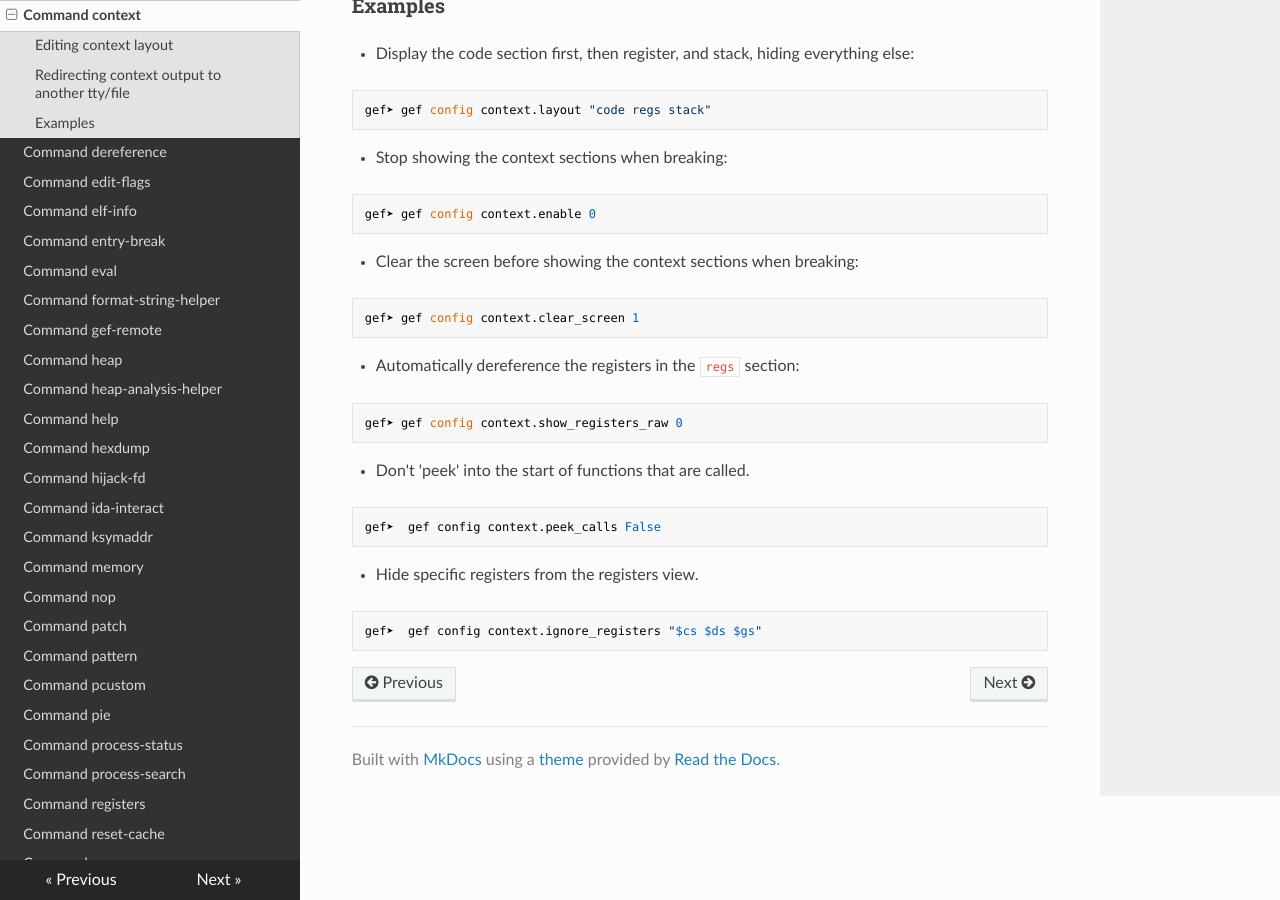
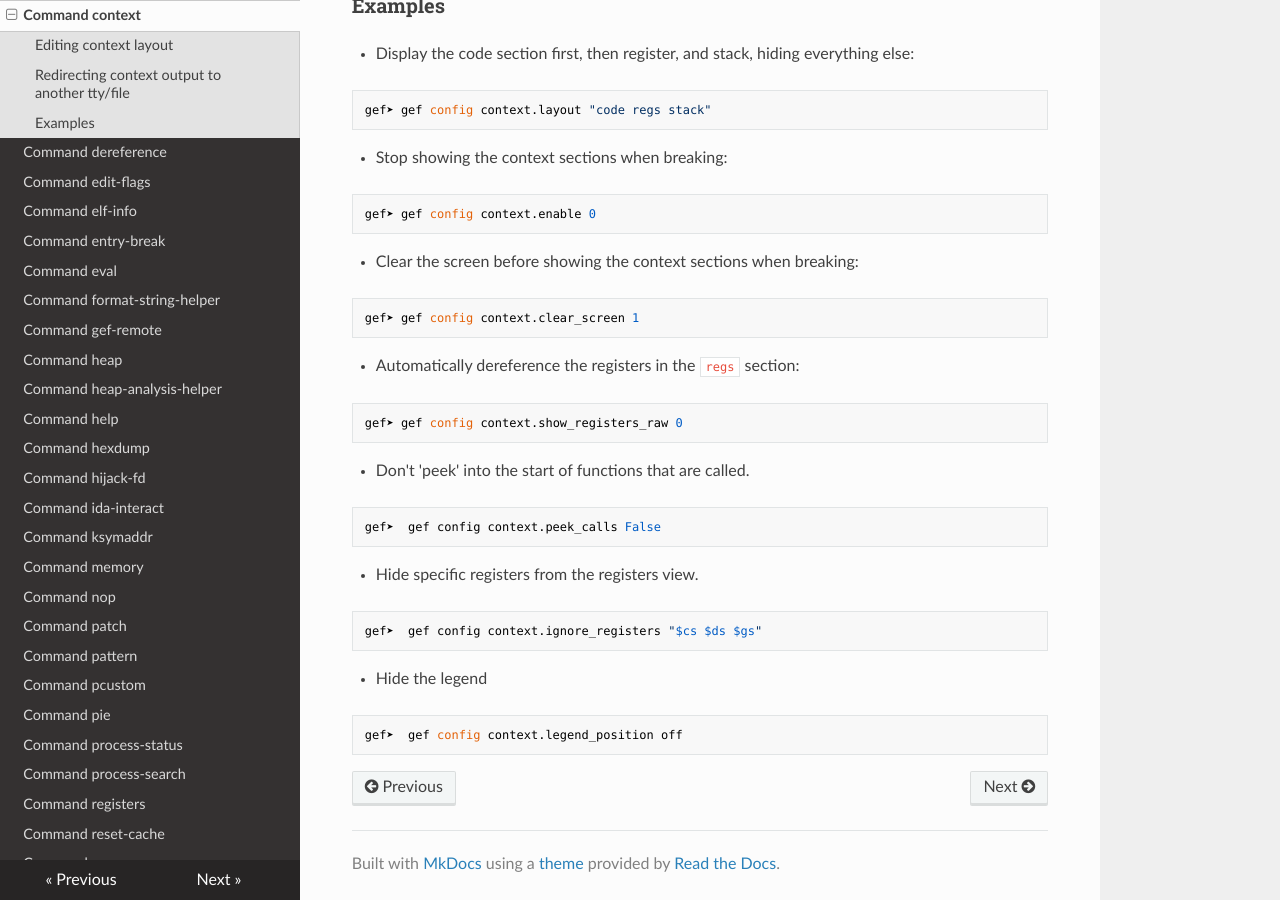
Before and after one commit to hugsy/gef, an MkDocs documentation site: the page built from docs/commands/context.md, in a window 1280 px wide and 900 px high, scrolled down 3148 px. Built offline with MkDocs 1.6.1, drawn with Linux system fonts in a browser that asks for light colours; nearby versions of some CDN libraries; old or Windows-style settings are respelled for this version of MkDocs.

Commit message:
issue #234
Added an example in the documentation (commands/context.md) to hide the legend.

````diff
--- a/docs/commands/context.md
+++ b/docs/commands/context.md
@@ -157,3 +157,8 @@ gef➤  gef config context.peek_calls False
 ```
 gef➤  gef config context.ignore_registers "$cs $ds $gs"
 ```
+
+* Hide the legend
+```
+gef➤  gef config context.legend_position off
+```
````
